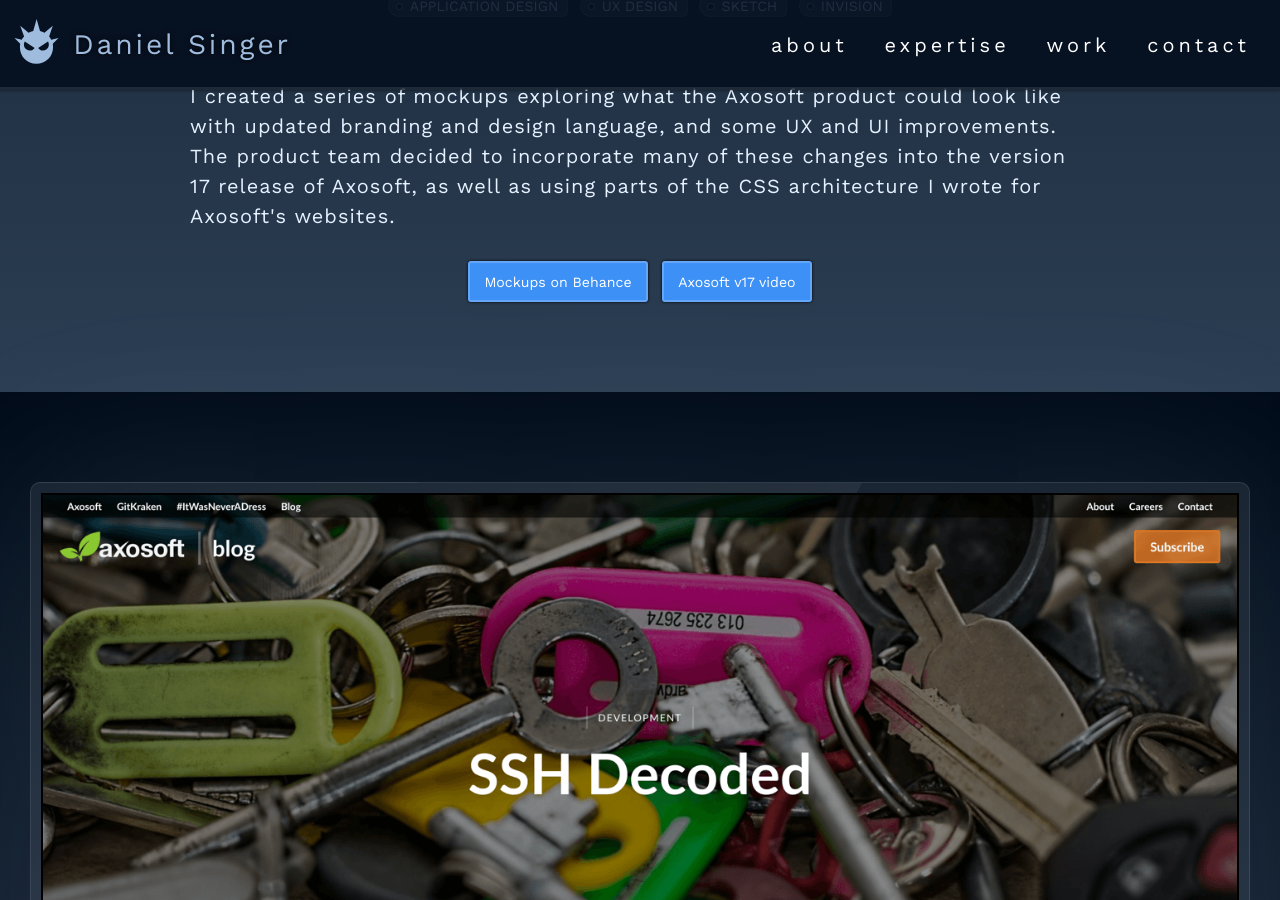
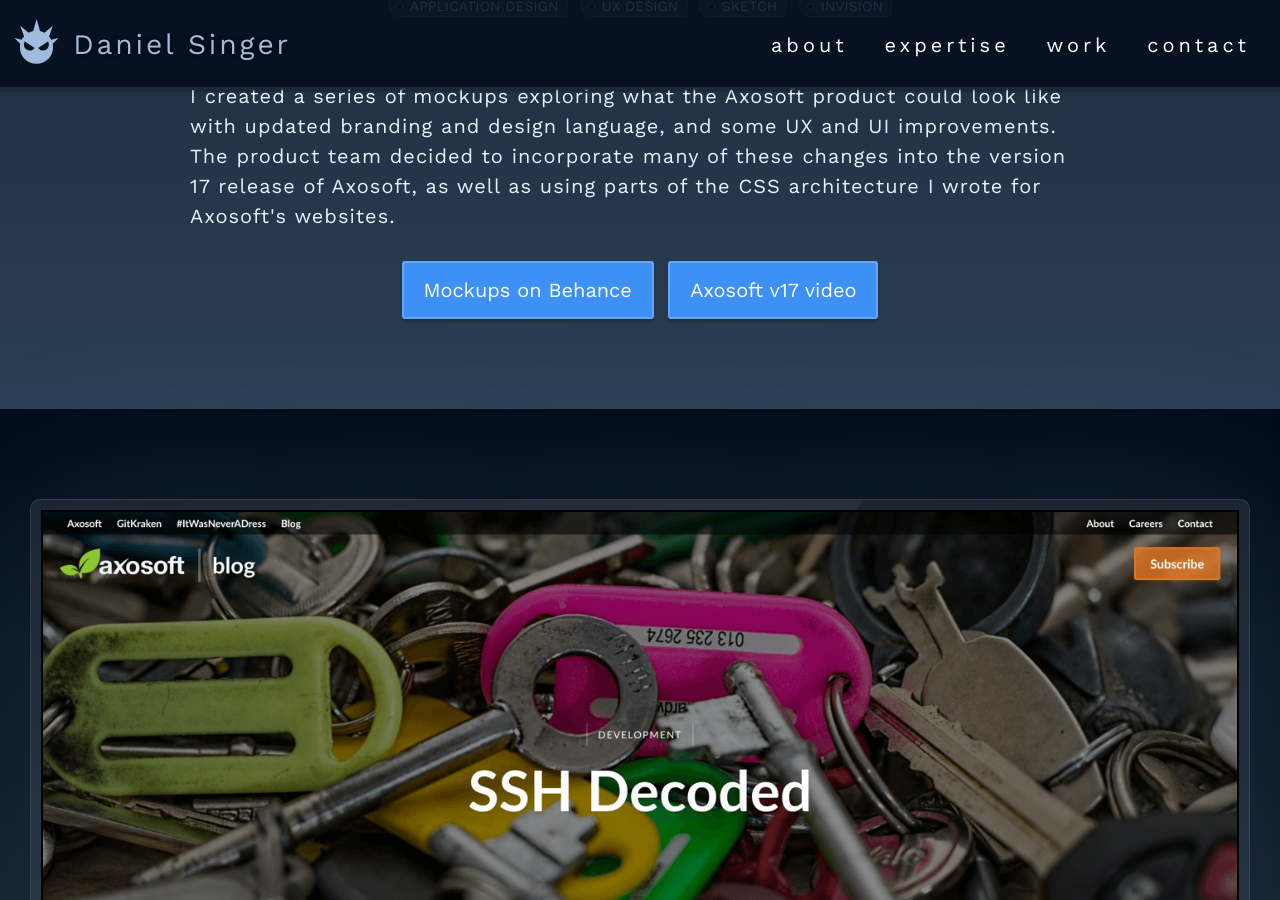
Before and after one commit to chilblane/chilblane.github.io, a Jekyll site: the page built from index.html, in a window 1280 px wide and 900 px high, scrolled down 4805 px. Built offline with Jekyll 4.4.1, drawn with Linux system fonts in a browser that asks for light colours.

Commit message:
fix buttons

```diff
--- a/assets/styles.css
+++ b/assets/styles.css
@@ -2569,13 +2569,13 @@
   -ms-transition-duration: 0.2s, 0.2s;
   transition-duration: 0.2s, 0.2s;
   border: 2px solid currentColor;
-  -webkit-box-shadow: 0 0 3px #000;
-  box-shadow: 0 0 3px #000;
+  -webkit-box-shadow: 0 3px 3px rgba(0,0,0,0.24);
+  box-shadow: 0 3px 3px rgba(0,0,0,0.24);
 }
 .button:active,
 button:active {
-  -webkit-box-shadow: 0 0 3px #000, inset 0 0.5em 0.5em rgba(0,0,0,0.1);
-  box-shadow: 0 0 3px #000, inset 0 0.5em 0.5em rgba(0,0,0,0.1);
+  -webkit-box-shadow: 0 3px 3px rgba(0,0,0,0.24), inset 0 0.5em 0.5em rgba(0,0,0,0.1);
+  box-shadow: 0 3px 3px rgba(0,0,0,0.24), inset 0 0.5em 0.5em rgba(0,0,0,0.1);
 }
 .button--small,
 button--small {
--- a/index.html
+++ b/index.html
@@ -98,8 +98,8 @@
                 </div>
                 <p>I created a series of mockups exploring what the Axosoft product could look like with updated branding and design language, and some UX and UI improvements. The product team decided to incorporate many of these changes into the version 17 release of Axosoft, as well as using parts of the CSS architecture I wrote for Axosoft's websites.</p>
                 <div class='centered'>
-                    <a class='button button--small button--link mtm mrxs' href='https://www.behance.net/gallery/44861598/Axosoft-Redesign-Project' target='_blank' rel='noopener'>Mockups on Behance</a>
-                    <a class='button button--small button--link mts' href='https://www.youtube.com/watch?v=hu_VDUr9Ww0' target='_blank' rel='noopener'>Axosoft v17 video</a>
+                    <a class='button button--link mtm mrxs' href='https://www.behance.net/gallery/44861598/Axosoft-Redesign-Project' target='_blank' rel='noopener'>Mockups on Behance</a>
+                    <a class='button button--link mts' href='https://www.youtube.com/watch?v=hu_VDUr9Ww0' target='_blank' rel='noopener'>Axosoft v17 video</a>
                 </div>
             </div>
             <div class='portfolio__pane portfolio__pane--split'>
@@ -115,7 +115,7 @@
                 </div>
                 <p>The Axosoft blog redesign was a fun and challenging project. My goal was to modernize the home of Axosoft’s new content strategy, while adhering to the principles that established their online brand. I worked with the in-house Wordpress developer to come up with a theme using Axosoft's CSS architecture that was not only a great experience for readers, but easy to use for editors, too.</p>
                 <div class='centered'>
-                    <a class='button button--small button--link mtm' href='https://blog.axosoft.com/' target='_blank' rel='noopener'>View blog</a>
+                    <a class='button button--link mtm' href='https://blog.axosoft.com/' target='_blank' rel='noopener'>View blog</a>
                 </div>
             </div>
             <div class='portfolio__pane portfolio__pane--split'>
@@ -131,8 +131,8 @@
                 </div>
                 <p>Axosoft had a pressing need for product documentation that was easy to navigate and search, and easy to maintain solely by their support team. We identified a static site generator and server that compiled Markdown articles into pages and adapted it to the CSS architecture. A sister site for GitKraken was later released.</p>
                 <div class='centered'>
-                    <a class='button button--small button--link mtm mrxs' href='https://support.axosoft.com/' target='_blank' rel='noopener'>Axosoft Support</a>
-                    <a class='button button--small button--link mts' href='https://support.axosoft.com/' target='_blank' rel='noopener'>GitKraken Support</a>
+                    <a class='button button--link mtm mrxs' href='https://support.axosoft.com/' target='_blank' rel='noopener'>Axosoft Support</a>
+                    <a class='button button--link mts' href='https://support.axosoft.com/' target='_blank' rel='noopener'>GitKraken Support</a>
                 </div>
             </div>
         </div>
--- a/src/stylus/elements/buttons.styl
+++ b/src/stylus/elements/buttons.styl
@@ -9,9 +9,9 @@
     transition-timing-function: ease-out, ease;
     transition-duration: 0.2s, 0.2s;
     border: 2px solid currentColor;
-    box-shadow: 0 0 3px black;
+    box-shadow: 0 3px 3px fade-out(black, 76%);
     &:active {
-        box-shadow: 0 0 3px black, inset 0 0.5em 0.5em fade-out(black, 90%);
+        box-shadow: 0 3px 3px fade-out(black, 76%), inset 0 0.5em 0.5em fade-out(black, 90%);
     }
     &--small {
         font-size: 0.5 * $font-scale * 1rem;
```
